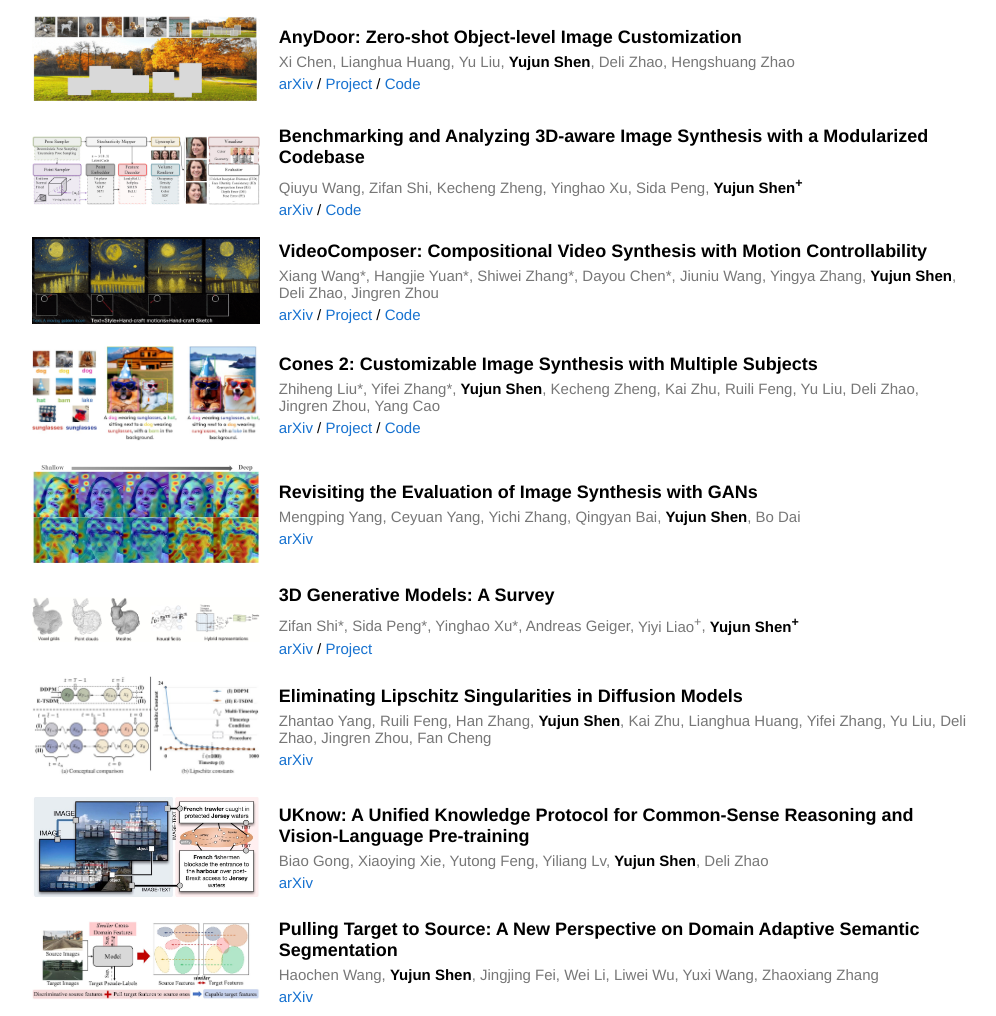
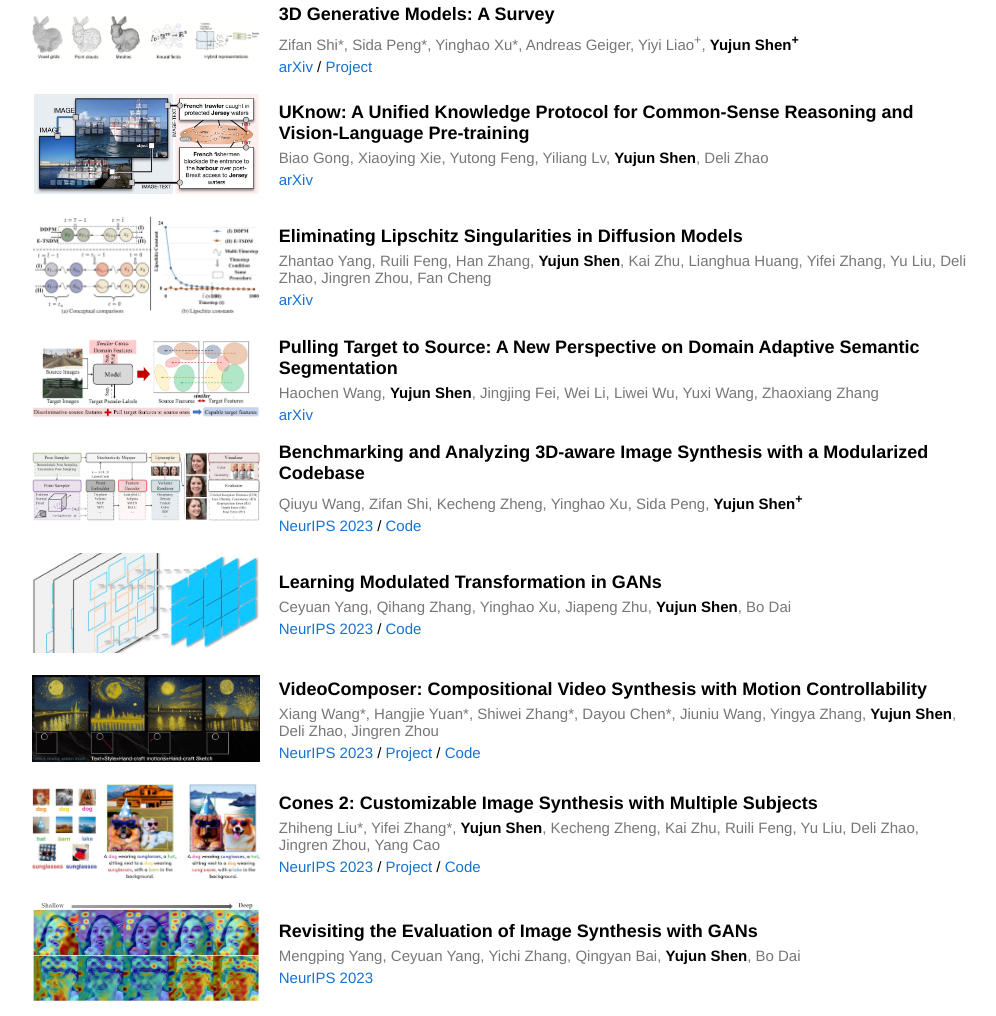
Before and after one commit to ShenYujun/shenyujun.github.io, a plain HTML site: page publication_full.html in a window 1280 px wide. Shown: the part 824-1840 px from the top of the page, without its empty margins (143-1139 px from the left). Drawn offline with Linux system fonts and the light colour scheme.

Commit message:
Update NeurIPS 2023 results.

```diff
--- a/assets/project_renderer.js
+++ b/assets/project_renderer.js
@@ -184,7 +184,7 @@ render_project(
         'Bo Dai',
     ],
     material_list=[
-        ['arXiv', 'https://arxiv.org/pdf/2308.15472.pdf'],
+        ['NeurIPS 2023', 'https://arxiv.org/pdf/2308.15472.pdf'],
         ['Code', 'https://github.com/limbo0000/mtm'],
     ],
     award_name=null,
@@ -246,7 +246,7 @@ render_project(
         'Yujun Shen', 'corresponding',
     ],
     material_list=[
-        ['arXiv', 'https://arxiv.org/pdf/2306.12423.pdf'],
+        ['NeurIPS 2023', 'https://arxiv.org/pdf/2306.12423.pdf'],
         ['Code', 'https://github.com/qiuyu96/carver'],
     ],
     award_name=null,
@@ -268,7 +268,7 @@ render_project(
         'Jingren Zhou',
     ],
     material_list=[
-        ['arXiv', 'https://arxiv.org/pdf/2306.02018.pdf'],
+        ['NeurIPS 2023', 'https://arxiv.org/pdf/2306.02018.pdf'],
         ['Project', 'https://videocomposer.github.io/'],
         ['Code', 'https://github.com/damo-vilab/videocomposer'],
     ],
@@ -292,7 +292,7 @@ render_project(
         'Yang Cao',
     ],
     material_list=[
-        ['arXiv', 'https://arxiv.org/pdf/2305.19327.pdf'],
+        ['NeurIPS 2023', 'https://arxiv.org/pdf/2305.19327.pdf'],
         ['Project', 'https://cones-page.github.io/'],
         ['Code', 'https://github.com/damo-vilab/Cones-V2'],
     ],
@@ -312,7 +312,7 @@ render_project(
         'Bo Dai',
     ],
     material_list=[
-        ['arXiv', 'https://arxiv.org/pdf/2304.01999.pdf'],
+        ['NeurIPS 2023', 'https://arxiv.org/pdf/2304.01999.pdf'],
     ],
     award_name=null,
 );
--- a/publication_full.html
+++ b/publication_full.html
@@ -80,17 +80,17 @@
 <tbody>
 
 <tr name="Aurora"></tr>
-<tr name="MTM"></tr>
 <tr name="CoDeF"></tr>
 <tr name="AnyDoor"></tr>
+<tr name="3D Survey"></tr>
+<tr name="UKnow"></tr>
+<tr name="E-TSDM"></tr>
+<tr name="T2S-DA"></tr>
 <tr name="Carver"></tr>
+<tr name="MTM"></tr>
 <tr name="VideoComposer"></tr>
 <tr name="Cones2"></tr>
 <tr name="GAN Evaluation"></tr>
-<tr name="3D Survey"></tr>
-<tr name="E-TSDM"></tr>
-<tr name="UKnow"></tr>
-<tr name="T2S-DA"></tr>
 <tr name="LinkGAN"></tr>
 <tr name="GenDA"></tr>
 <tr name="ViM"></tr>
```
Also changed, not shown: index.html (+4 -8 lines), publication_selected.html (+3 -3 lines).
